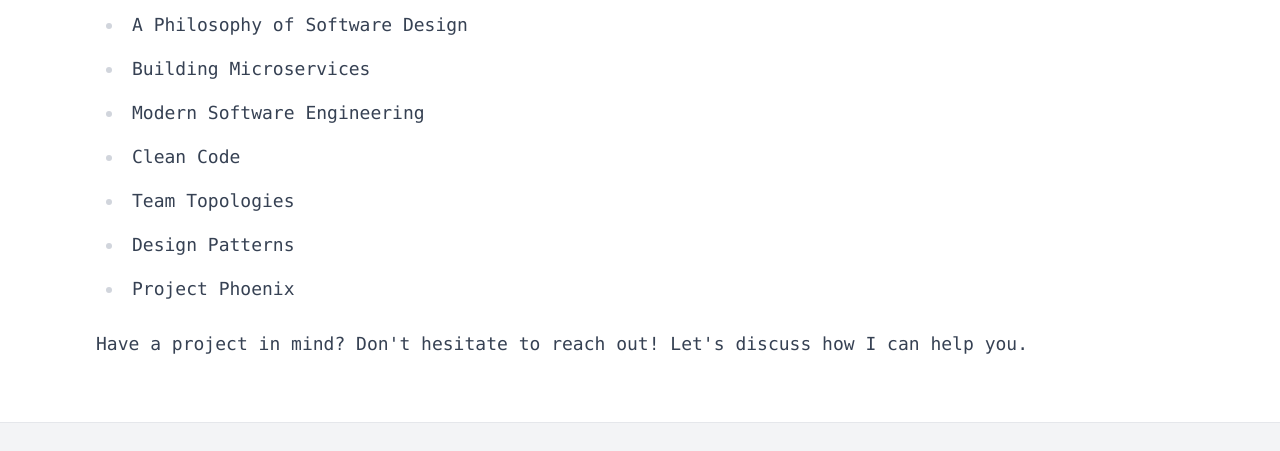
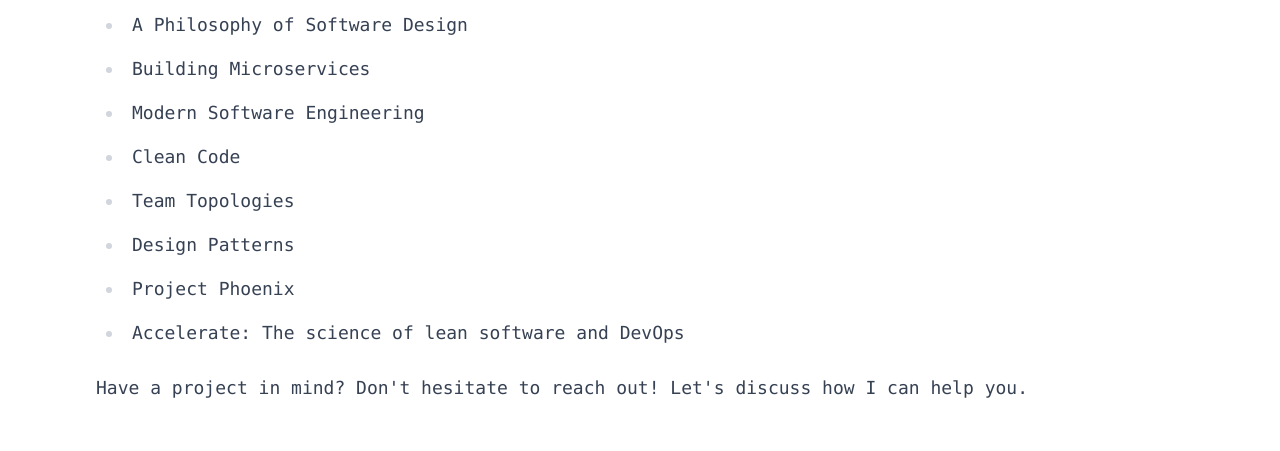
Before and after one commit to exilesprx/exilesprx.github.io, an Astro site: page /portfolio in a window 1280 px wide. Shown: the part 1906-2357 px from the top of the page. Built offline with nearby package versions, Linux system fonts and the light colour scheme; Astro itself is replaced by a stand-in of ours.

Commit message:
update: accelerate book

```diff
--- a/src/pages/portfolio.astro
+++ b/src/pages/portfolio.astro
@@ -114,6 +114,7 @@
       <li>Team Topologies</li>
       <li>Design Patterns</li>
       <li>Project Phoenix</li>
+      <li>Accelerate: The science of lean software and DevOps</li>
     </ul>
 
     <p>
```
